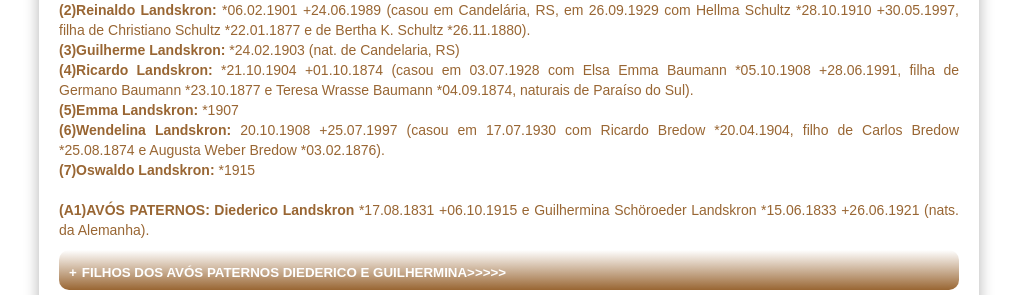
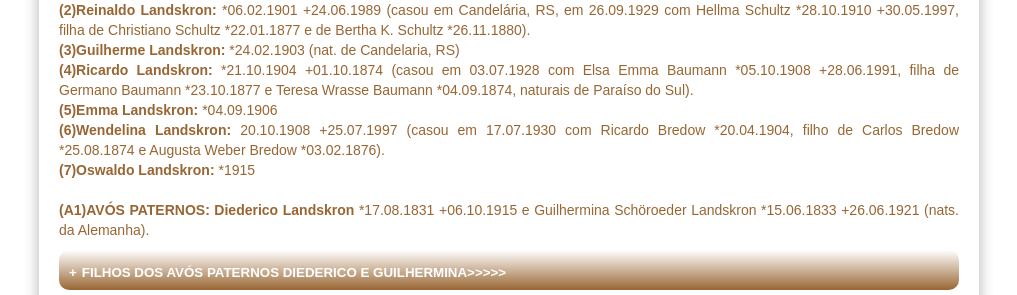
Before and after one commit to claudiovargas1955/claudiovargas1955.github.io, a Jekyll site: the page built from _pages/arvore-genealogica-de-guilherme landskron.html, in a window 1280 px wide. Shown: the part 1392-1687 px from the top of the page, without its empty margins (131-1148 px from the left). Built offline with Jekyll 4.4.1, drawn with Linux system fonts in a browser that asks for light colours; some web fonts are replaced.

Commit message:
Update arvore-genealogica-de-guilherme landskron.html

```diff
--- a/_pages/arvore-genealogica-de-guilherme landskron.html
+++ b/_pages/arvore-genealogica-de-guilherme landskron.html
@@ -110,7 +110,7 @@ filha de Christiano Schultz *22.01.1877 e de Bertha K. Schultz *26.11.1880).<br>
 <b>(3)Guilherme Landskron: </b>*24.02.1903 (nat. de Candelaria, RS)<br>
 <b>(4)Ricardo Landskron: </b>*21.10.1904 +01.10.1874 (casou em 03.07.1928 com Elsa Emma Baumann *05.10.1908 +28.06.1991, filha de
 Germano Baumann *23.10.1877 e Teresa Wrasse Baumann *04.09.1874, naturais de Paraíso do Sul).<br>
-<b>(5)Emma Landskron: </b>*1907<br>
+<b>(5)Emma Landskron: </b>*04.09.1906<br>
 <b>(6)Wendelina Landskron: </b>20.10.1908 +25.07.1997 (casou em 17.07.1930 com Ricardo Bredow *20.04.1904, filho de Carlos Bredow
 *25.08.1874 e Augusta Weber Bredow *03.02.1876).<br>
 <b>(7)Oswaldo Landskron: </b>*1915 <br><br>
```
